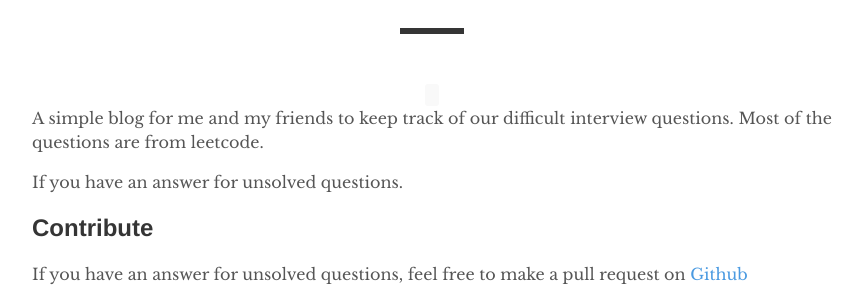
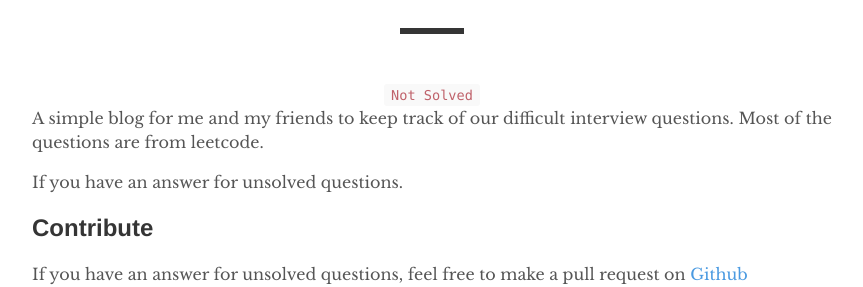
Before and after one commit to auspham/roadToBig4, a Jekyll site: the page built from _pages/about.md, in a window 1280 px wide. Shown: the part 211-498 px from the top of the page, without its empty margins (208-1071 px from the left). Built offline with Jekyll 4.4.1, drawn with Linux system fonts in a browser that asks for light colours; comment, search, counter and statistics services are not loaded.

Commit message:
Update post.html

```diff
--- a/_layouts/post.html
+++ b/_layouts/post.html
@@ -19,7 +19,13 @@ layout: default
 
   <h1 class="post-title">{{ page.title }}</h1>
   <div class="post-line"></div>
-  <center><code class='highlighter-rouge'>{{ page.tags }}</code></center>
+  <center>
+    {% if page.solved %}
+      <code class='highlighter-rouge-solved'>Solved</code>
+    {% else %}
+      <code class='highlighter-rouge'>Not Solved</code>
+    {% endif %}
+  </center>
 
   {{ content }}
 
```
